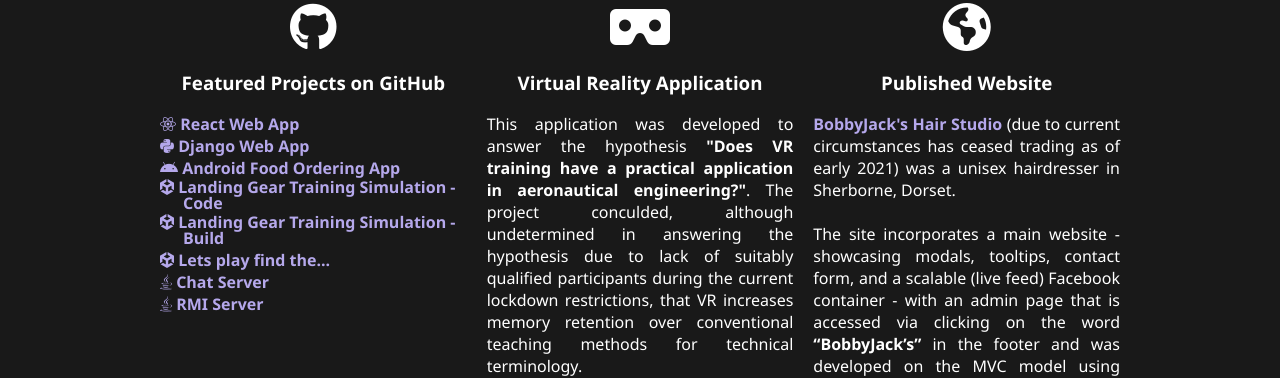
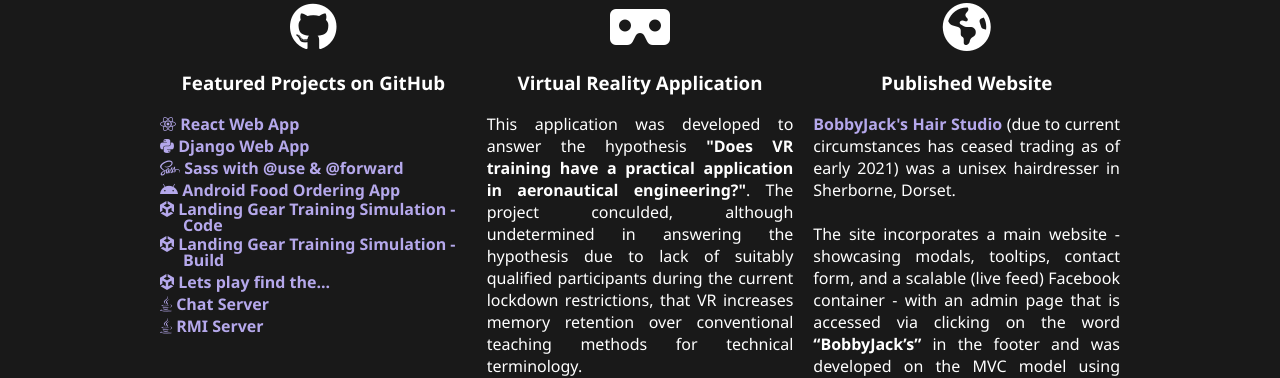
Before and after one commit to rah99/RAH99, a website: page dist/index.html in a window 1280 px wide. Shown: the part 861-1239 px from the top of the page. Drawn offline with Linux system fonts and the light colour scheme.

Commit message:
Addition of Sass link

```diff
--- a/dist/index.html
+++ b/dist/index.html
@@ -56,6 +56,11 @@
                     <li>
                         <a href="https://github.com/rah99/django-project" target="_blank" title="Django Web App"
                             class="fab fa-python"><strong> Django Web App</strong></a>
+                    </li>
+                    <li>
+                        <a href="https://rah99.github.io/sass-via-use-forward/" target="_blank"
+                            title="Sass with @use & @forward" class="fab fa-sass"><strong> Sass with @use &
+                                @forward</strong></a>
                     </li>
                     <li>
                         <a href="https://github.com/rah99/Rub-A-Dub_Grub3" target="_blank"
```
